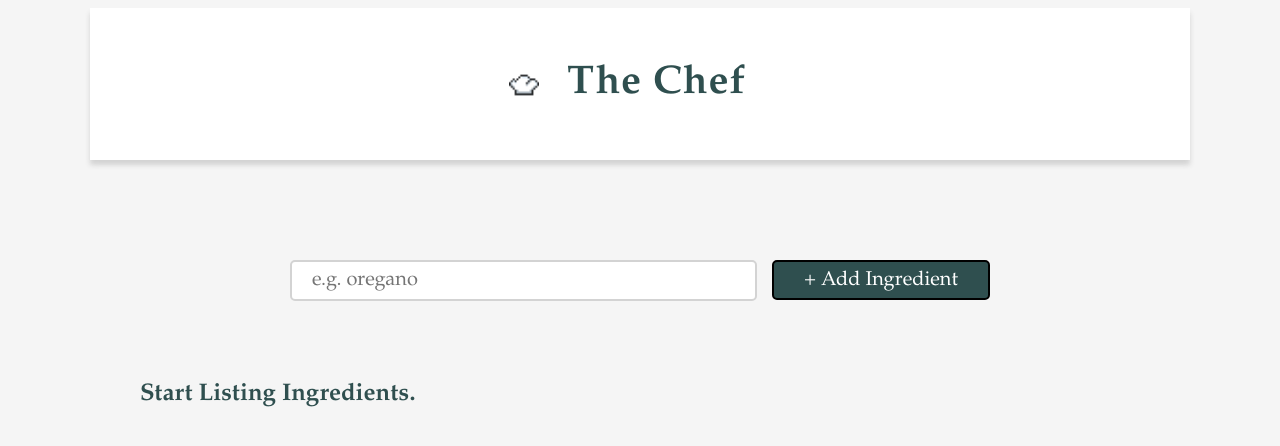
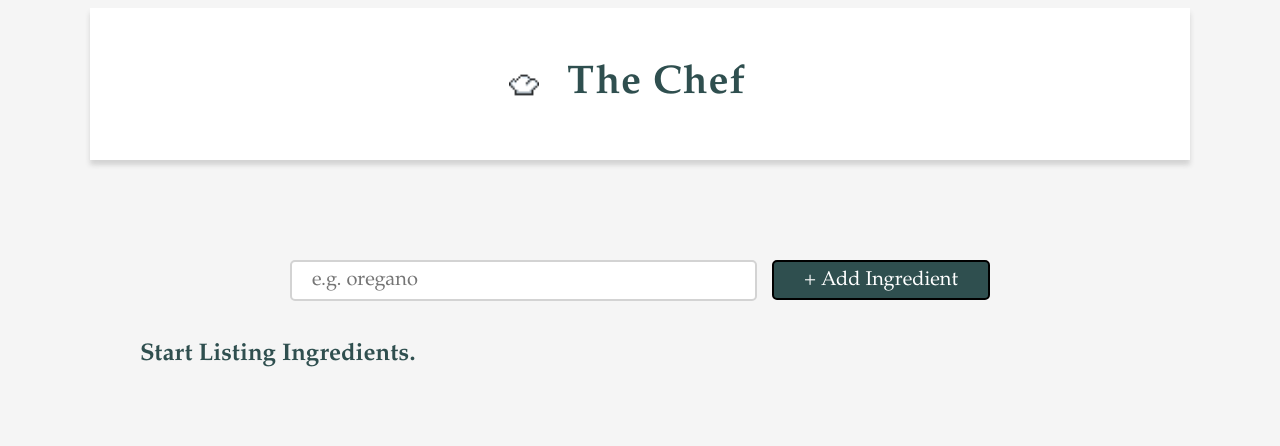
Before and after one commit to JoannaGeorg/ReactPractice, a React (Vite) app in the folder chef-claude-project/: page / in a window 1280 px wide. Shown: the top 446 px of the page. Built offline with nearby package versions, Linux system fonts and the light colour scheme.

Commit message:
Small edit in the css for the ingredient-list-container

```diff
--- a/chef-claude-project/src/App.css
+++ b/chef-claude-project/src/App.css
@@ -81,7 +81,7 @@ body {
   max-width: 1000px;
   margin-left: auto;
   margin-right: auto;
-  margin-top: 60px;
+  margin-top: 20px;
 }
 
 .ingredients-title {
```
